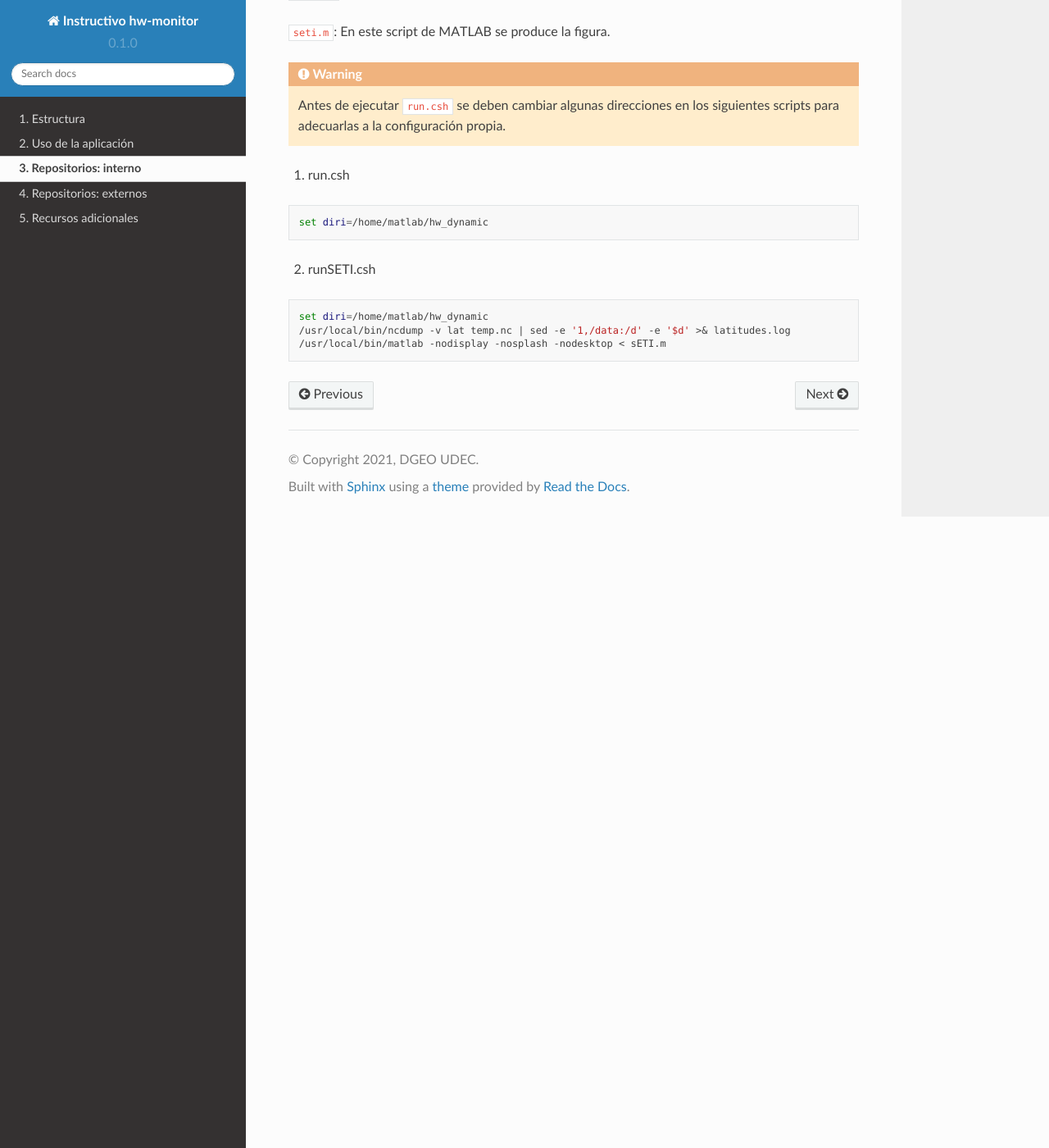
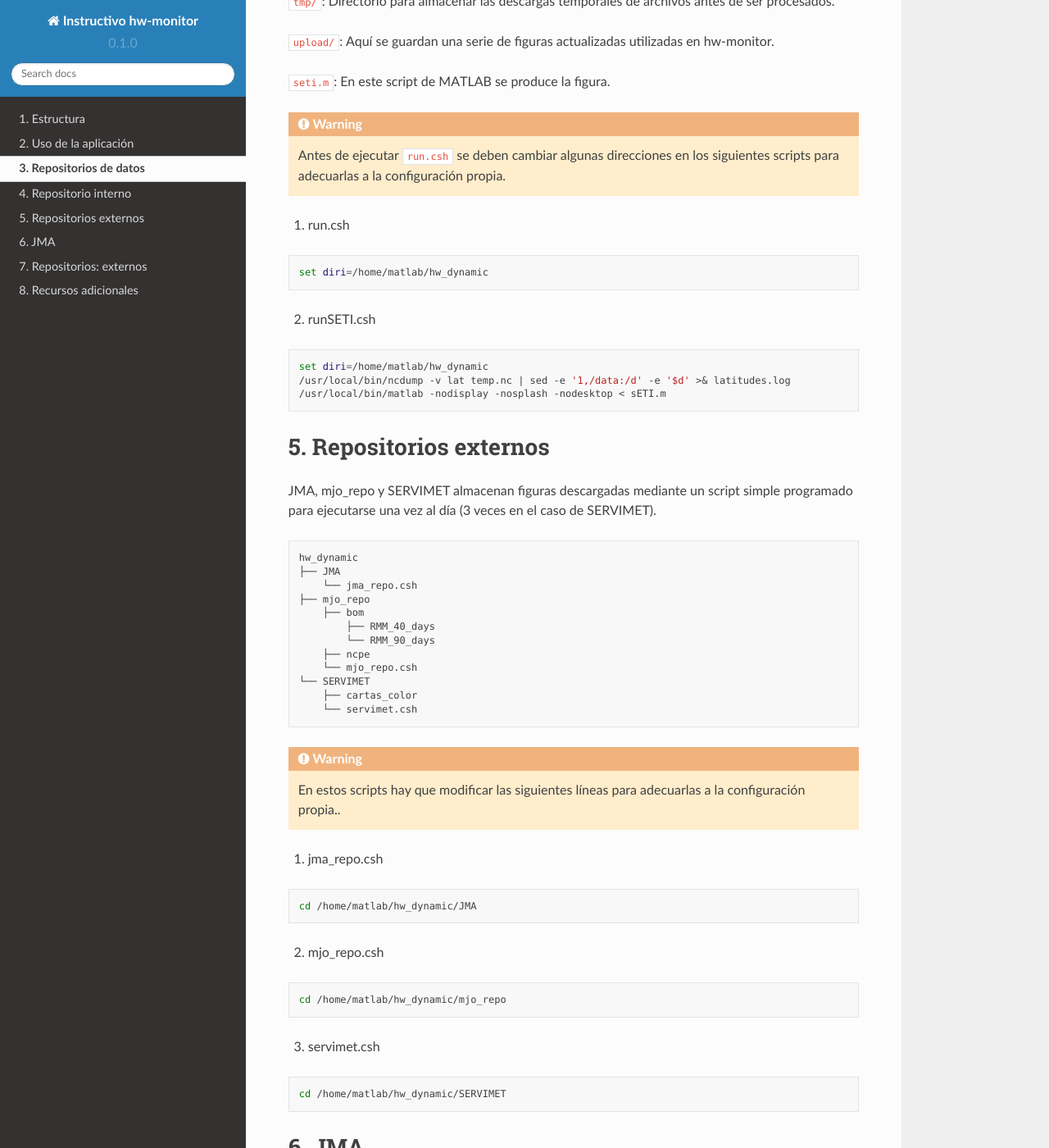
Before and after one commit to chsegura/rtd-tutorial, a Sphinx documentation site: the page built from docs/source/anexoA.rst, in a window 1280 px wide and 1400 px high, scrolled down 1659 px. Shown: the whole window at 82% size. Built offline with Sphinx 7.4.7 and the Read the Docs theme 2.0.0, drawn with Linux system fonts in a browser that asks for light colours; some of the changed text lies outside the part shown.

Commit message:
Update anexoA.rst

```diff
--- a/docs/source/anexoA.rst
+++ b/docs/source/anexoA.rst
@@ -1,7 +1,10 @@
-Repositorios: interno
+Repositorios de datos
 =====
 
 .. Repositorios: interno:
+
+Repositorio interno
+====
 
 El directorio ``ETI`` contiene una serie de subdirectorios, rutinas y scripts que generan un pronóstico diario del índice sETI.
 
@@ -71,3 +74,73 @@
   set diri=/home/matlab/hw_dynamic
   /usr/local/bin/ncdump -v lat temp.nc | sed -e '1,/data:/d' -e '$d' >& latitudes.log
   /usr/local/bin/matlab -nodisplay -nosplash -nodesktop < sETI.m
+
+Repositorios externos
+====
+
+JMA, mjo_repo y SERVIMET almacenan figuras descargadas mediante un script simple programado para ejecutarse una vez al día (3 veces en el caso de SERVIMET). ::
+
+  hw_dynamic
+  ├── JMA
+      └── jma_repo.csh
+  ├── mjo_repo
+      ├── bom
+          ├── RMM_40_days
+          └── RMM_90_days
+      ├── ncpe
+      └── mjo_repo.csh
+  └── SERVIMET
+      ├── cartas_color
+      └── servimet.csh
+
+.. warning::
+
+  En estos scripts hay que modificar las siguientes líneas para adecuarlas a la configuración propia..
+
+1. jma_repo.csh
+
+.. code:: bash
+
+  cd /home/matlab/hw_dynamic/JMA
+
+2. mjo_repo.csh
+
+.. code:: bash
+
+  cd /home/matlab/hw_dynamic/mjo_repo
+
+3. servimet.csh
+
+.. code:: bash
+
+  cd /home/matlab/hw_dynamic/SERVIMET
+
+JMA
+===
+
+.. figure:: images/main3.gif
+   :width: 75%
+   :align: center
+   :alt: GitHub template for the tutorial
+
+   OLR y función corriente de 200 hPa y el flujo de actividad de onda (anomalía) emitido por la Agencia Meteorológica de Japón (JMA)
+
+mjo_repo
+===
+
+.. figure:: images/main4.gif
+   :width: 75%
+   :align: center
+   :alt: GitHub template for the tutorial
+
+   Pronóstico basado en MJO GFS emitido por el Centro de Predicción Climática de la NOAA de EE. UU
+
+SERVIMET
+===
+
+.. figure:: images/main5.jpeg
+   :width: 75%
+   :align: center
+   :alt: GitHub template for the tutorial
+
+   Cartas sinóptica emitida por el Servicio Meteorológico de la Armada de Chile (SERVIMET)
```
